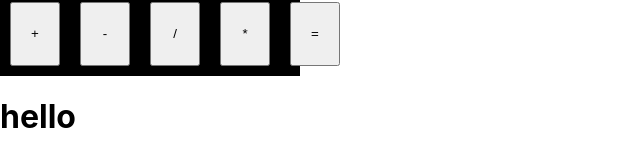
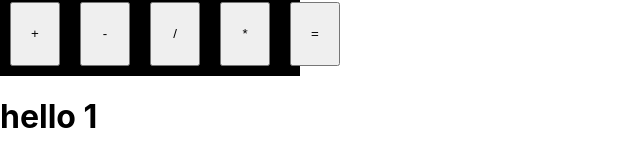
Before and after one commit to HarshalataN/cal-app, a React (Create React App) app: page / in a window 1280 px wide. Shown: the part 384-550 px from the top of the page, without its empty margins (0-640 px from the left). Built offline with nearby package versions, Linux system fonts and the light colour scheme.

Commit message:
4 commit

```diff
--- a/src/App.js
+++ b/src/App.js
@@ -6,7 +6,7 @@ function App() {
   return (
     <div>
       <Cal/>
-      <h1>hello</h1>
+      <h1>hello 1</h1>
       </div>
   );
 }
```
